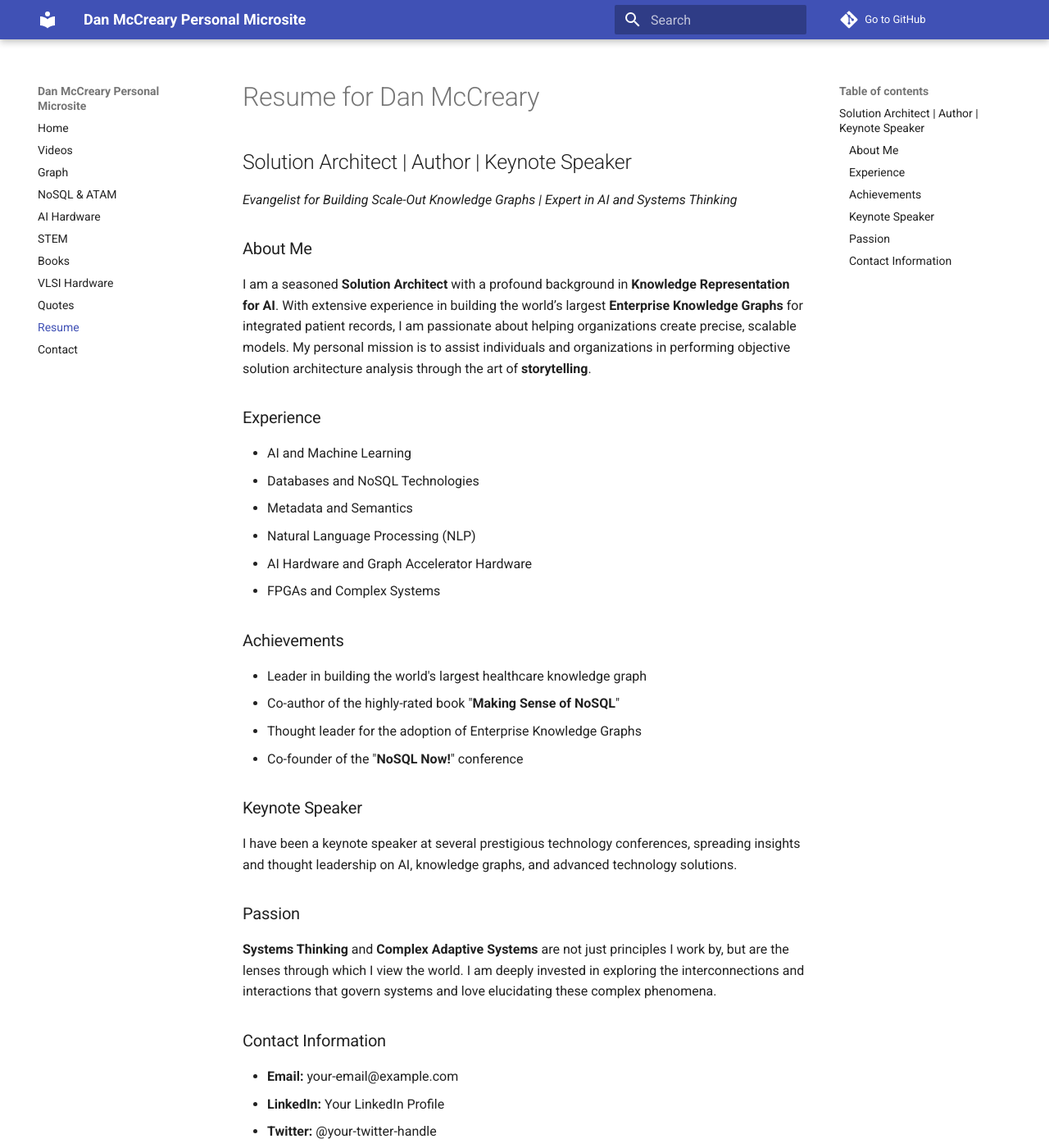
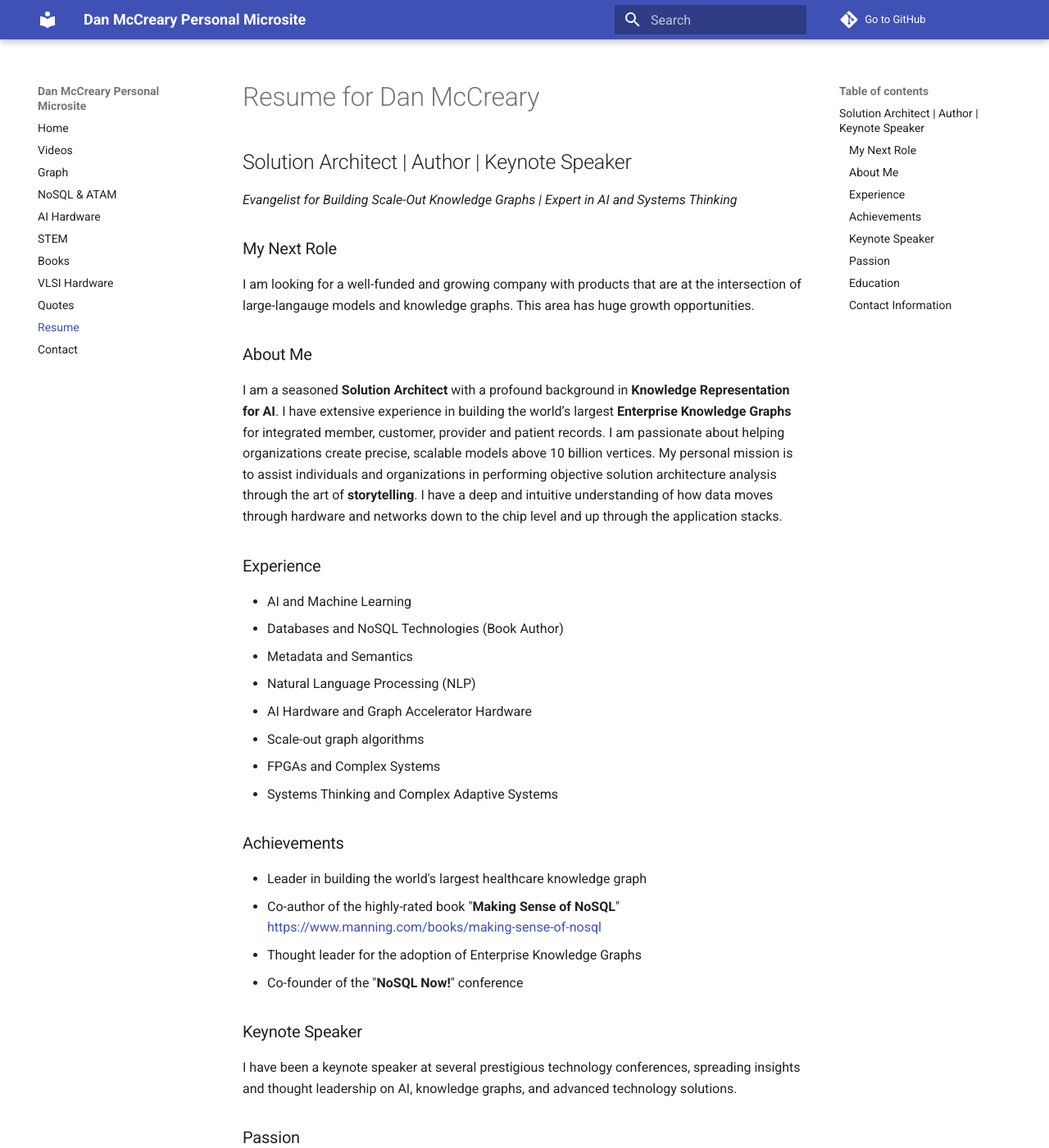
Before and after one commit to dmccreary/dmccreary, an MkDocs documentation site: the page built from docs/resume.md, in a window 1280 px wide and 1400 px high. Shown: the whole window at 82% size. Built offline with MkDocs 1.6.1 and Material for MkDocs 9.7.7, drawn with Linux system fonts in a browser that asks for light colours; comment, search, counter and statistics services are not loaded; some of the changed text lies outside the part shown.

Commit message:
updated content

```diff
--- a/docs/resume.md
+++ b/docs/resume.md
@@ -4,36 +4,48 @@
 
 *Evangelist for Building Scale-Out Knowledge Graphs | Expert in AI and Systems Thinking*
 
+### My Next Role
+
+I am looking for a well-funded and growing company with products that are at the intersection of large-langauge models and knowledge graphs.  This area has huge growth opportunities.
+
 ### About Me
 
-I am a seasoned **Solution Architect** with a profound background in **Knowledge Representation for AI**. With extensive experience in building the world’s largest **Enterprise Knowledge Graphs** for integrated patient records, I am passionate about helping organizations create precise, scalable models. My personal mission is to assist individuals and organizations in performing objective solution architecture analysis through the art of **storytelling**.
+I am a seasoned **Solution Architect** with a profound background in **Knowledge Representation for AI**. I have extensive experience in building the world’s largest **Enterprise Knowledge Graphs** for integrated member, customer, provider and patient records. I am passionate about helping organizations create precise, scalable models above 10 billion vertices. My personal mission is to assist individuals and organizations in performing objective solution architecture analysis through the art of **storytelling**.  I have a deep and intuitive understanding of how data moves through hardware and networks down to the chip level and up through the application stacks.
 
 ### Experience
 
 - AI and Machine Learning
-- Databases and NoSQL Technologies
+- Databases and NoSQL Technologies (Book Author)
 - Metadata and Semantics
 - Natural Language Processing (NLP)
 - AI Hardware and Graph Accelerator Hardware
+- Scale-out graph algorithms
 - FPGAs and Complex Systems
+- Systems Thinking and Complex Adaptive Systems
 
 ### Achievements
 
 - Leader in building the world's largest healthcare knowledge graph
-- Co-author of the highly-rated book "**Making Sense of NoSQL**"
+- Co-author of the highly-rated book "**Making Sense of NoSQL**" [https://www.manning.com/books/making-sense-of-nosql](https://www.manning.com/books/making-sense-of-nosql)
 - Thought leader for the adoption of Enterprise Knowledge Graphs
 - Co-founder of the "**NoSQL Now!**" conference
 
 ### Keynote Speaker
+
 I have been a keynote speaker at several prestigious technology conferences, spreading insights and thought leadership on AI, knowledge graphs, and advanced technology solutions.
 
 ### Passion
+
 **Systems Thinking** and **Complex Adaptive Systems** are not just principles I work by, but are the lenses through which I view the world. I am deeply invested in exploring the interconnections and interactions that govern systems and love elucidating these complex phenomena.
 
+### Education
+
+**BA** - Carleton College - Physics and Computer Science
+**MSEE** - University of Minnesota
+**MBA** - University of St. Thomas 33 of 36 credits done - (a work in progress)
+
 ### Contact Information
-- **Email:** your-email@example.com
-- **LinkedIn:** Your LinkedIn Profile
-- **Twitter:** @your-twitter-handle
-- **Website:** Your Personal Website
+- **LinkedIn:** [https://www.linkedin.com/in/danmccreary/](https://www.linkedin.com/in/danmccreary/)
+- **Blog:** [https://dmccreary.medium.com/](https://dmccreary.medium.com/)
 
-*Last Updated: [Date]*
+*Last Updated: August 2023*
```
